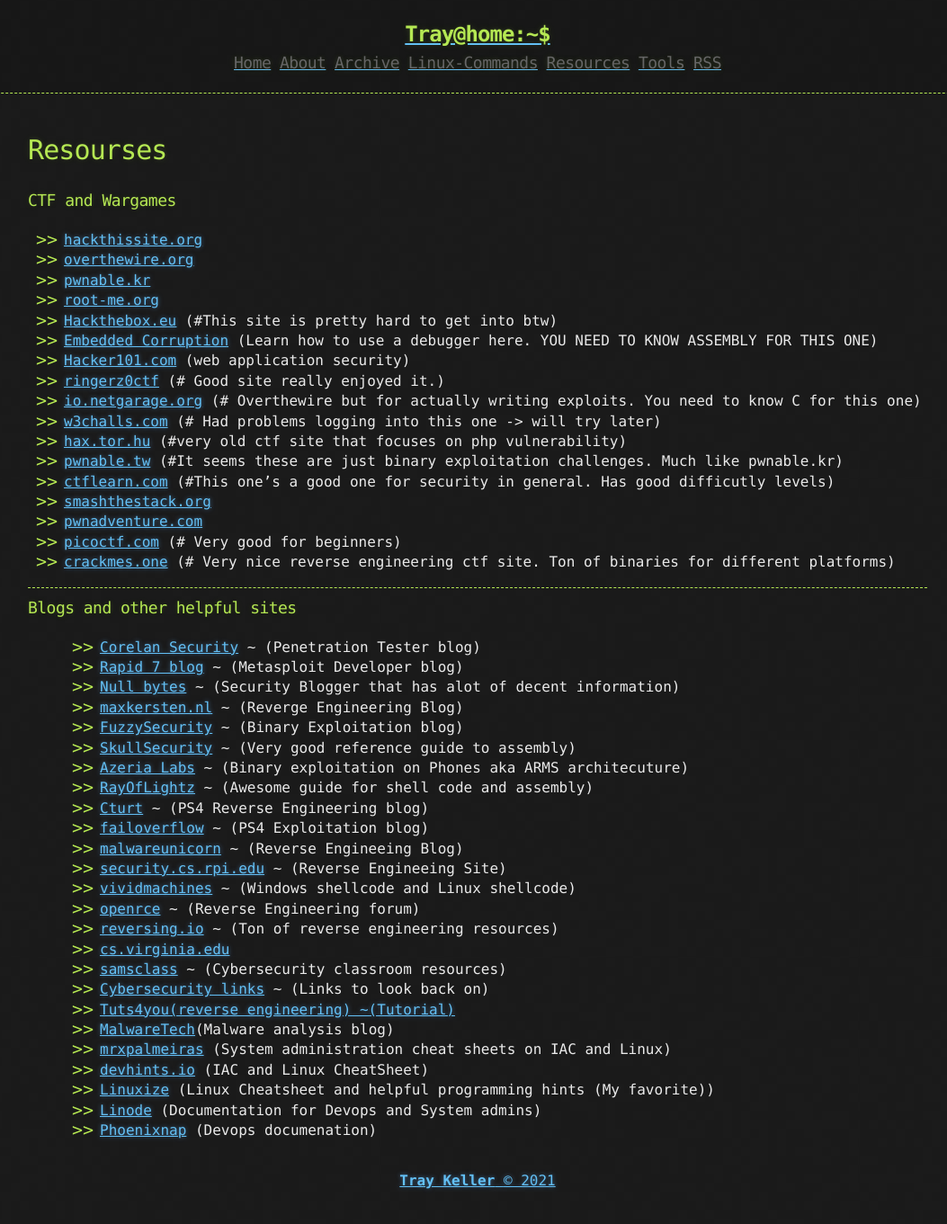
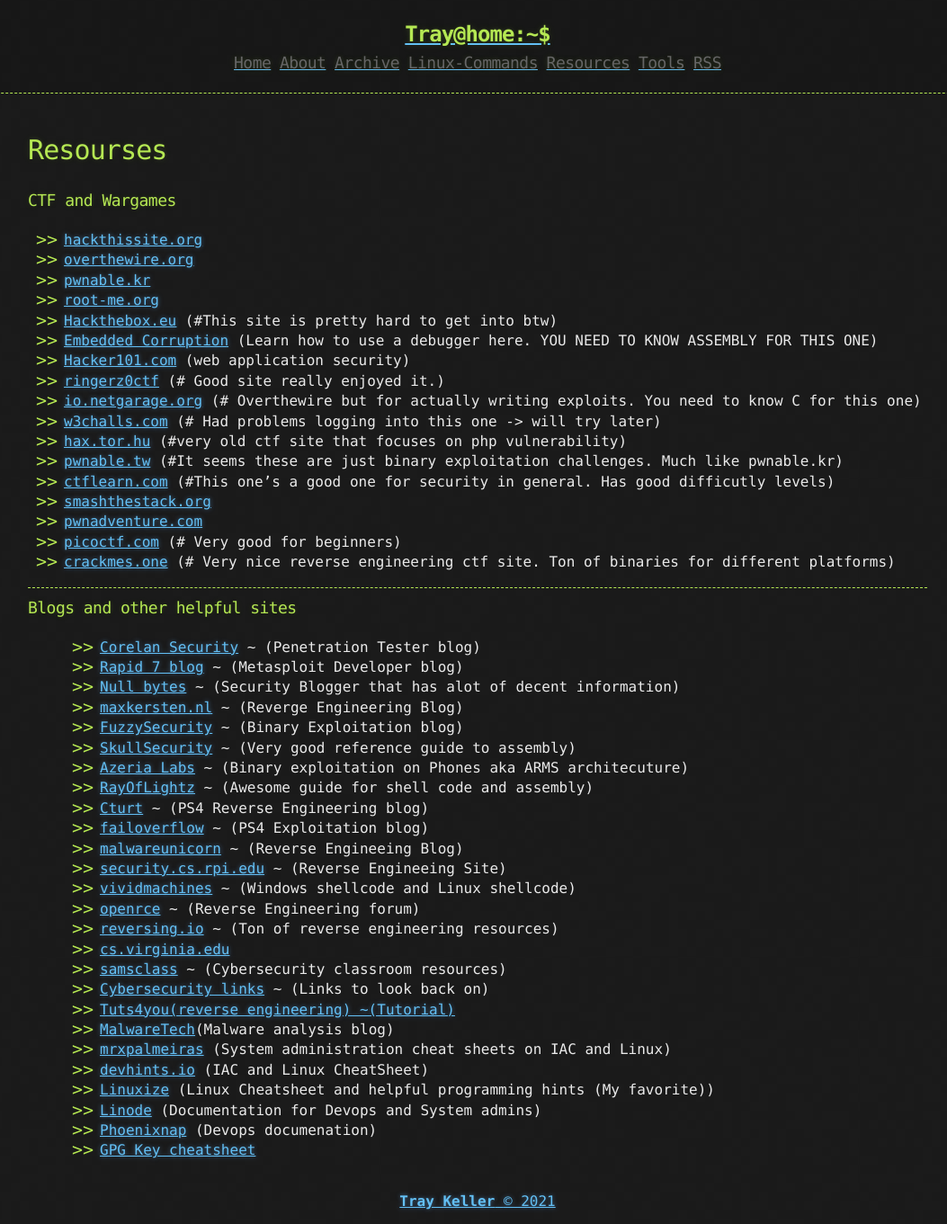
Before and after one commit to traytorous/traykeller.github.io, a Jekyll site: the page built from resources.md, in a window 1280 px wide. Shown: the whole page at 90% size, without its empty margins (109-1162 px from the left). Built offline with Jekyll 4.4.1, drawn with Linux system fonts in a browser that asks for light colours; before the commit the page ends 1338 px from its top, so only the background shows below that.

Commit message:
added gpg key cheatsheet

```diff
--- a/resources.md
+++ b/resources.md
@@ -54,6 +54,7 @@ title: Resource
 <li><a href="https://linuxize.com/">Linuxize</a> (Linux Cheatsheet and helpful programming hints (My favorite))</li>
 <li><a href="https://www.linode.com/docs/">Linode</a> (Documentation for Devops and System admins)</li>
 <li><a href="https://phoenixnap.com/">Phoenixnap</a> (Devops documenation)</li>
+<li><a href="http://irtfweb.ifa.hawaii.edu/~lockhart/gpg/"> GPG Key cheatsheet </a></li>
 </ul>
 
 </ul>
```
